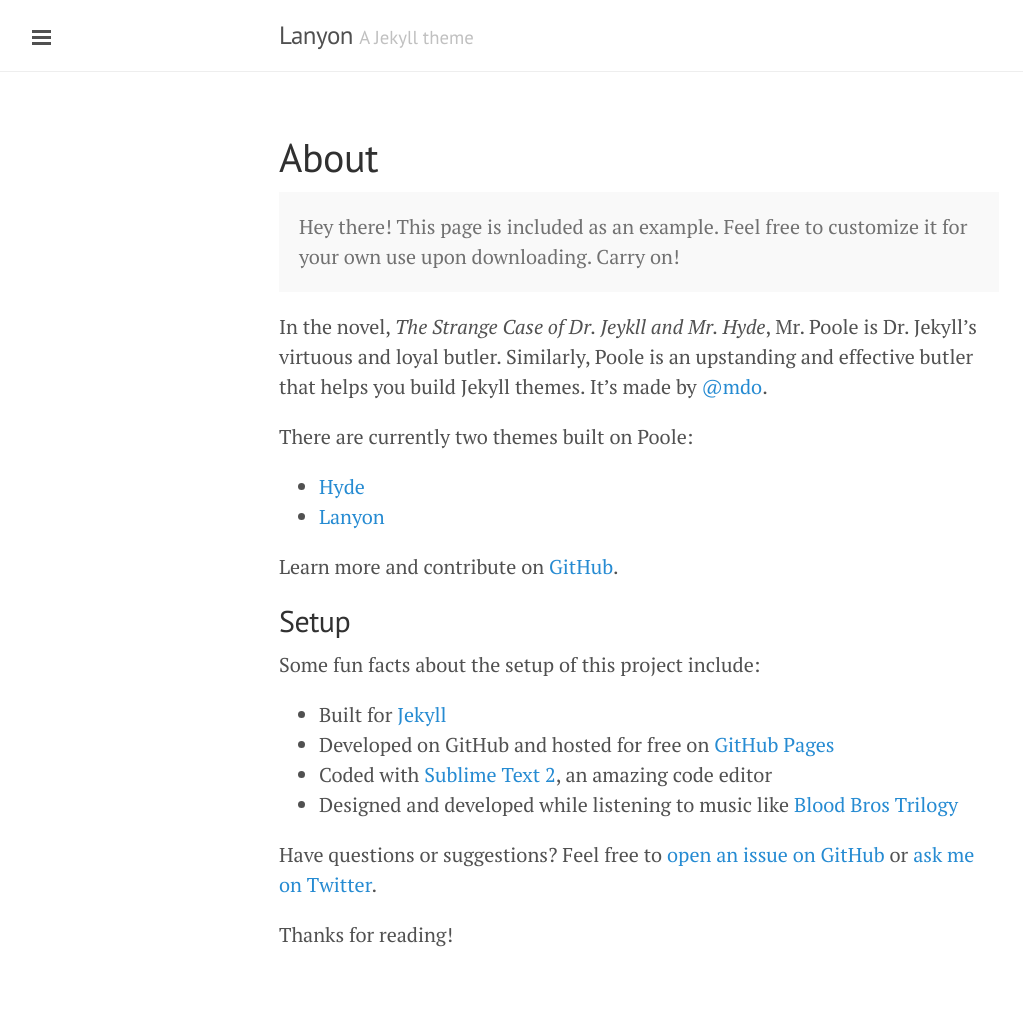
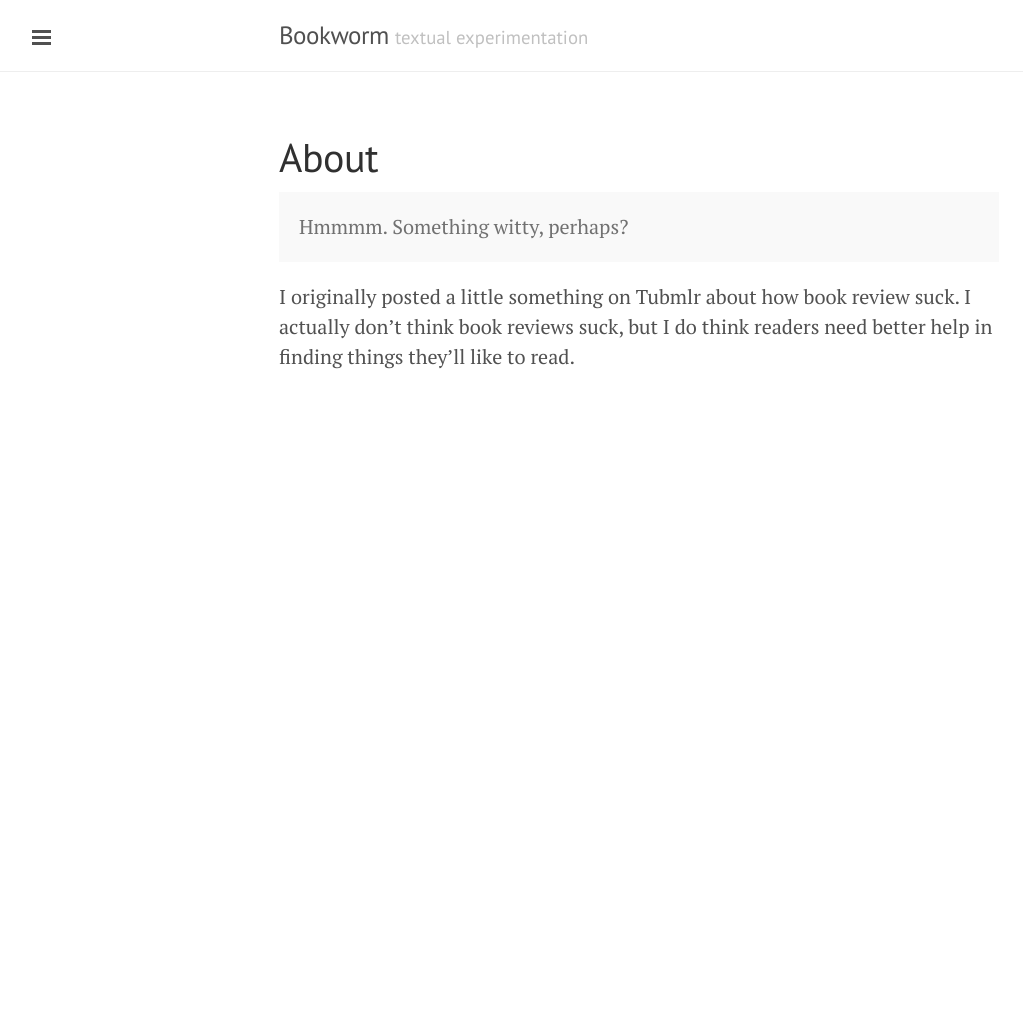
Before and after one commit to davidlday/bookworm-blog, a Jekyll site: the page built from about.md, in a window 1280 px wide. Shown: the whole page, without its empty margins (1-1024 px from the left). Built offline with Jekyll 4.4.1, drawn with Linux system fonts in a browser that asks for light colours; Markdown is read by kramdown in place of the engine named in the settings; after the commit the page ends 900 px from its top, so only the background shows below that.

Commit message:
A little bit of work.

```diff
--- a/_config.yml
+++ b/_config.yml
@@ -9,18 +9,19 @@
 relative_permalinks: true
 
 # Setup
-title:               Lanyon
-tagline:             'A Jekyll theme'
-description:         'A reserved <a href="http://jekyllrb.com" target="_blank">Jekyll</a> theme that places the utmost gravity on content with a hidden drawer. Made by <a href="https://twitter.com/mdo" target="_blank">@mdo</a>.'
-url:                 http://lanyon.getpoole.com
+title:               Bookworm
+tagline:             'textual experimentation'
+description:         'An exploration of text analytics and fiction.'
+url:                 http://bookworm.davidlday.com
 baseurl:             /
 paginate:            5
 
+
 # About/contact
 author:
-  name:              Mark Otto
-  url:               https://twitter.com/mdo
-  email:             markdotto@gmail.com
+  name:              David L. Day
+  url:               https://twitter.com/dday376
+  email:             david@davidlday.com
 
 # Custom vars
-version:             1.0.0
+version:             0.0.1
--- a/_includes/sidebar.html
+++ b/_includes/sidebar.html
@@ -25,8 +25,10 @@
       {% endif %}
     {% endfor %}
 
+<!--
     <a class="sidebar-nav-item" href="{{ site.github.repo }}/archive/v{{ site.version }}.zip">Download</a>
     <a class="sidebar-nav-item" href="{{ site.github.repo }}">GitHub project</a>
+-->
     <span class="sidebar-nav-item">Currently v{{ site.version }}</span>
   </nav>
 
--- a/about.md
+++ b/about.md
@@ -4,27 +4,7 @@
 ---
 
 <p class="message">
-  Hey there! This page is included as an example. Feel free to customize it for your own use upon downloading. Carry on!
+Hmmmm. Something witty, perhaps?
 </p>
 
-In the novel, *The Strange Case of Dr. Jeykll and Mr. Hyde*, Mr. Poole is Dr. Jekyll's virtuous and loyal butler. Similarly, Poole is an upstanding and effective butler that helps you build Jekyll themes. It's made by [@mdo](https://twitter.com/mdo).
-
-There are currently two themes built on Poole:
-
-* [Hyde](http://hyde.getpoole.com)
-* [Lanyon](http://lanyon.getpoole.com)
-
-Learn more and contribute on [GitHub](https://github.com/poole).
-
-## Setup
-
-Some fun facts about the setup of this project include:
-
-* Built for [Jekyll](http://jekyllrb.com)
-* Developed on GitHub and hosted for free on [GitHub Pages](https://pages.github.com)
-* Coded with [Sublime Text 2](http://sublimetext.com), an amazing code editor
-* Designed and developed while listening to music like [Blood Bros Trilogy](https://soundcloud.com/maddecent/sets/blood-bros-series)
-
-Have questions or suggestions? Feel free to [open an issue on GitHub](https://github.com/poole/issues/new) or [ask me on Twitter](https://twitter.com/mdo).
-
-Thanks for reading!
+I originally posted a little something on Tubmlr about how book review suck. I actually don't think book reviews suck, but I do think readers need better help in finding things they'll like to read.
--- a/index.html
+++ b/index.html
@@ -14,7 +14,7 @@
 
     <span class="post-date">{{ post.date | date_to_string }}</span>
 
-    {{ post.content }}
+    {{ post.content | truncatewords: 50 }}
   </div>
   {% endfor %}
 </div>
```
Also changed, not shown: ethics.md (added, +19 -0 lines).
